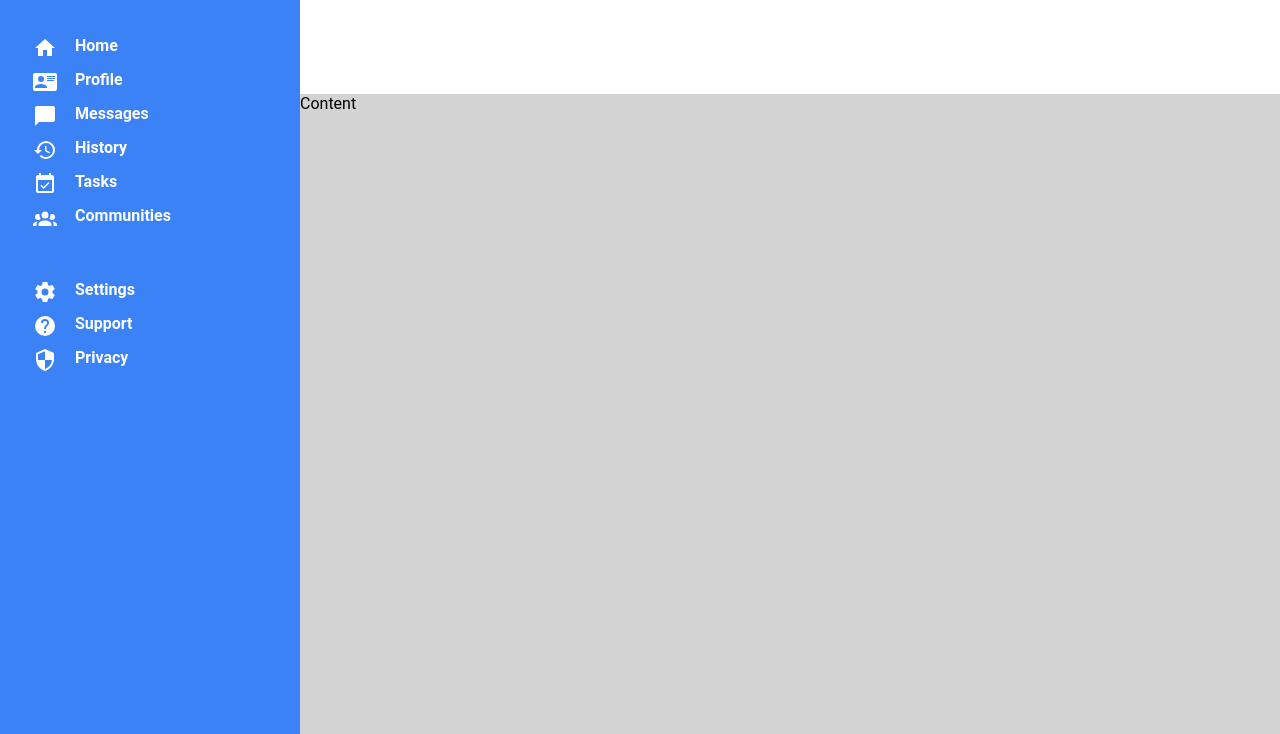
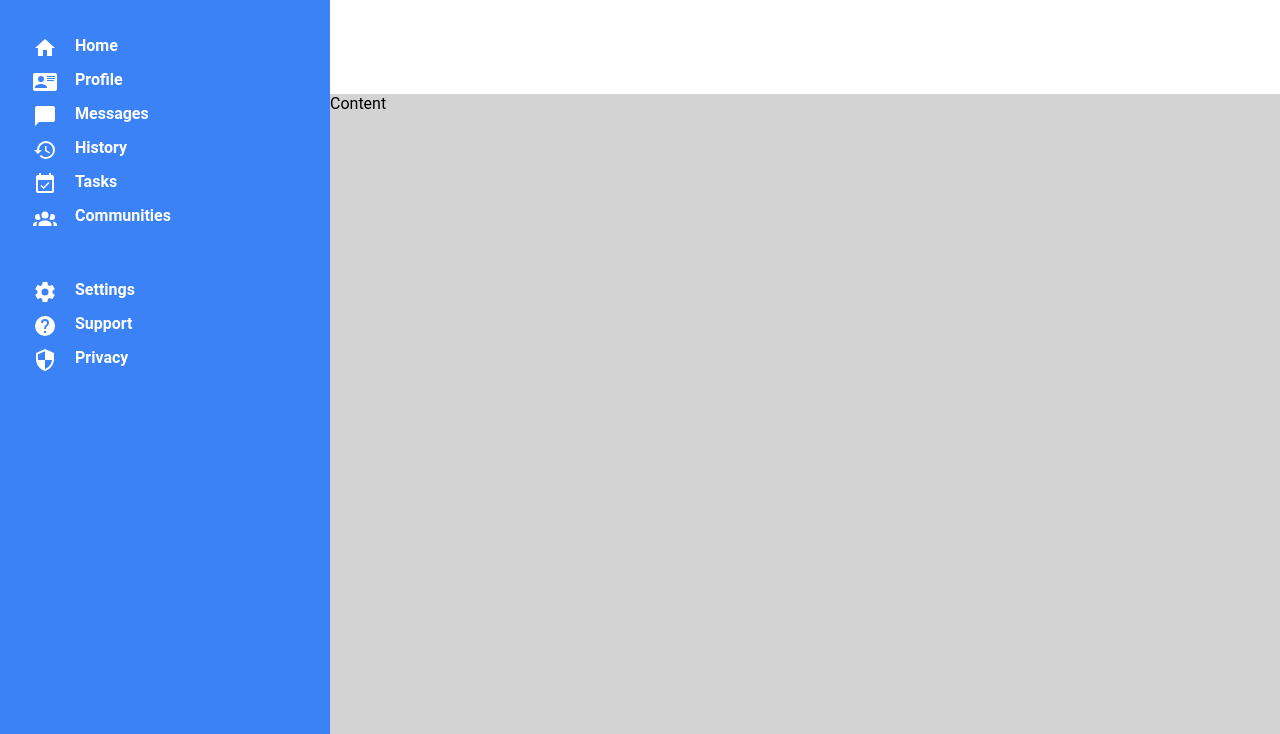
Before and after one commit to arthursl12/odin-dashboard, a plain HTML site: page index.html in a window 1280 px wide. Shown: the part 66-800 px from the top of the page. Drawn offline with Linux system fonts and the light colour scheme.

Commit message:
Fix min width in side panel

```diff
--- a/style.css
+++ b/style.css
@@ -23,7 +23,7 @@ body{
 .content-container{
     height: 100vh;
     display: grid;
-    grid-template-columns: minmax(300px,1fr) 5fr;
+    grid-template-columns: minmax(330px,1fr) 5fr;
     grid-template-rows: 1fr 4fr;
 
 }
```
